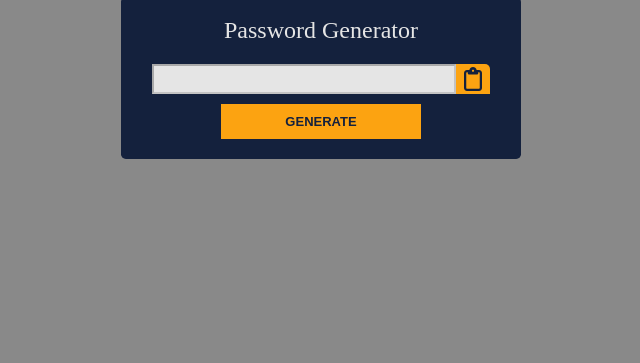
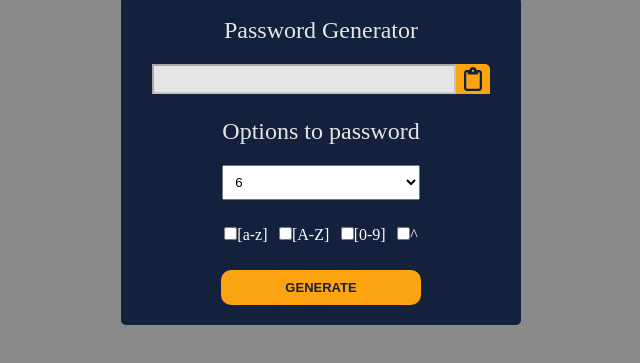
Before and after one commit to dev-dasilva/SecureGen---Password-Generator, a plain HTML site: page index.html in a window 1280 px wide. Shown: the part 207-570 px from the top of the page, without its empty margins (319-959 px from the left). Drawn offline with Linux system fonts and the light colour scheme.

Commit message:
feat(teste): check types of password
New function to create check list of types characteres

```diff
--- a/assets/scripts/script.js
+++ b/assets/scripts/script.js
@@ -3,6 +3,18 @@ const copyPassword = document.querySelector(".input-wrapper .button-copy");
 const copyIcon = document.querySelector(".input-wrapper .button-copy i");
 const generatePassword = document.querySelector(".generator-button");
 const alertMessage = document.querySelector("#alert-message");
+
+let passwordLength = 0;
+
+document.querySelector("#select__options").addEventListener("change", () => {
+  passwordLength = this.value;
+  console.log(passwordLength);
+});
+
+let uppercase = /[A-Z]/;
+let lowercase = /[a-z]/;
+let numbers = /\d/;
+let specialChar = /[!@#$%^()_]/;
 
 let characters =
   "çÇaAbBcCdDeEfFgGhHiIkKlLmMnNoOpPqQrRsStTuUvVwWxXyYzZ0123456789^!$%&/\\|[](){}:;.,*#@<>~´`";
--- a/assets/styles/styles.css
+++ b/assets/styles/styles.css
@@ -11,6 +11,7 @@
   --yellow-color: #fca311;
   --bg-color: #898989;
   --font-size-large: 1.5rem;
+  --font-size-medium: 1rem;
 }
 
 html,
@@ -38,9 +39,11 @@ body {
 .password-wrapper {
   max-width: 25rem;
   width: 100%;
+  min-height: 200px;
   display: flex;
   flex-direction: column;
   align-items: center;
+  justify-content: center;
   background-color: var(--second-color);
   padding: 1.25rem;
   border-radius: 0.3rem;
@@ -91,16 +94,46 @@ body {
   padding: 10px;
   background: var(--yellow-color);
   border: none;
+  border-radius: 10px;
   outline: none;
   color: var(--second-color);
   font-size: small;
   font-weight: bold;
   text-transform: uppercase;
-  margin-top: 10px;
+  margin-top: var(--font-size-large);
+  -webkit-border-radius: 10px;
+  -moz-border-radius: 10px;
+  -ms-border-radius: 10px;
+  -o-border-radius: 10px;
 }
 
 .password-wrapper button.generator-button:hover {
   border: 1px solid #fff;
+}
+
+.password__options {
+  display: flex;
+  flex-direction: column;
+  margin-top: var(--font-size-large);
+}
+
+.password__options select {
+  min-width: 100px;
+  width: 100%;
+  padding: 8px;
+}
+
+.password__check {
+  margin-top: var(--font-size-large);
+  display: flex;
+  justify-content: space-between;
+}
+
+.password__check li {
+  list-style: none;
+  color: white;
+  font-size: var(--font-size-medium);
+  padding: 2px;
 }
 
 #alert-message {
--- a/index.html
+++ b/index.html
@@ -35,6 +35,46 @@
             <i class="fa-regular fa-clipboard"></i>
           </button>
         </div>
+        <div class="password__options">
+          <label for="options">Options to password</label>
+          <select name="select__options" id="select__options">
+            <option value="6">6</option>
+            <option value="8">8</option>
+            <option value="10">10</option>
+            <option value="12">12</option>
+            <option value="16">16</option>
+          </select>
+          <ul class="password__check">
+            <li>
+              <input
+                type="checkbox"
+                name="check"
+                id="check__1"
+                value="/[a-z]/"
+                select
+              />[a-z]
+            </li>
+            <li>
+              <input
+                type="checkbox"
+                name="check"
+                id="check__2"
+                value="[A-Z]"
+              />[A-Z]
+            </li>
+            <li>
+              <input
+                type="checkbox"
+                name="check"
+                id="check__3"
+                value="[0-9]"
+              />[0-9]
+            </li>
+            <li>
+              <input type="checkbox" name="check" id="check__4" value="^" />^
+            </li>
+          </ul>
+        </div>
         <button class="generator-button">Generate</button>
       </div>
       <div id="alert-message" class="disabled">
```
